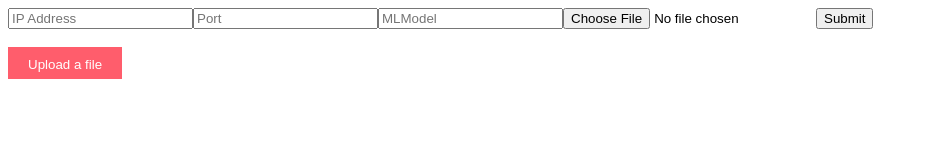
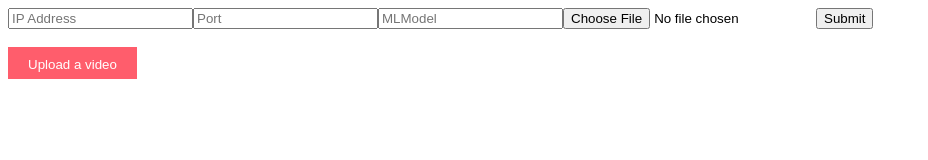
Before and after one commit to austingmhuang/upload_demo, a React (Create React App) app in the folder upload-demo/: page / in a window 1280 px wide. Shown: the top 160 px of the page, without its empty margins (0-928 px from the left). Built offline with nearby package versions, Linux system fonts and the light colour scheme.

Commit message:
changed file to video in button

```diff
--- a/upload-demo/src/components/Upload.jsx
+++ b/upload-demo/src/components/Upload.jsx
@@ -88,7 +88,7 @@ export default function Upload({ ipAddress, port, model }) {
 
   return (
     <>
-      <button onClick={handleClick}>Upload a file</button>
+      <button onClick={handleClick}>Upload a video</button>
       <input
         type="file"
         ref={hiddenFileInput}
```
